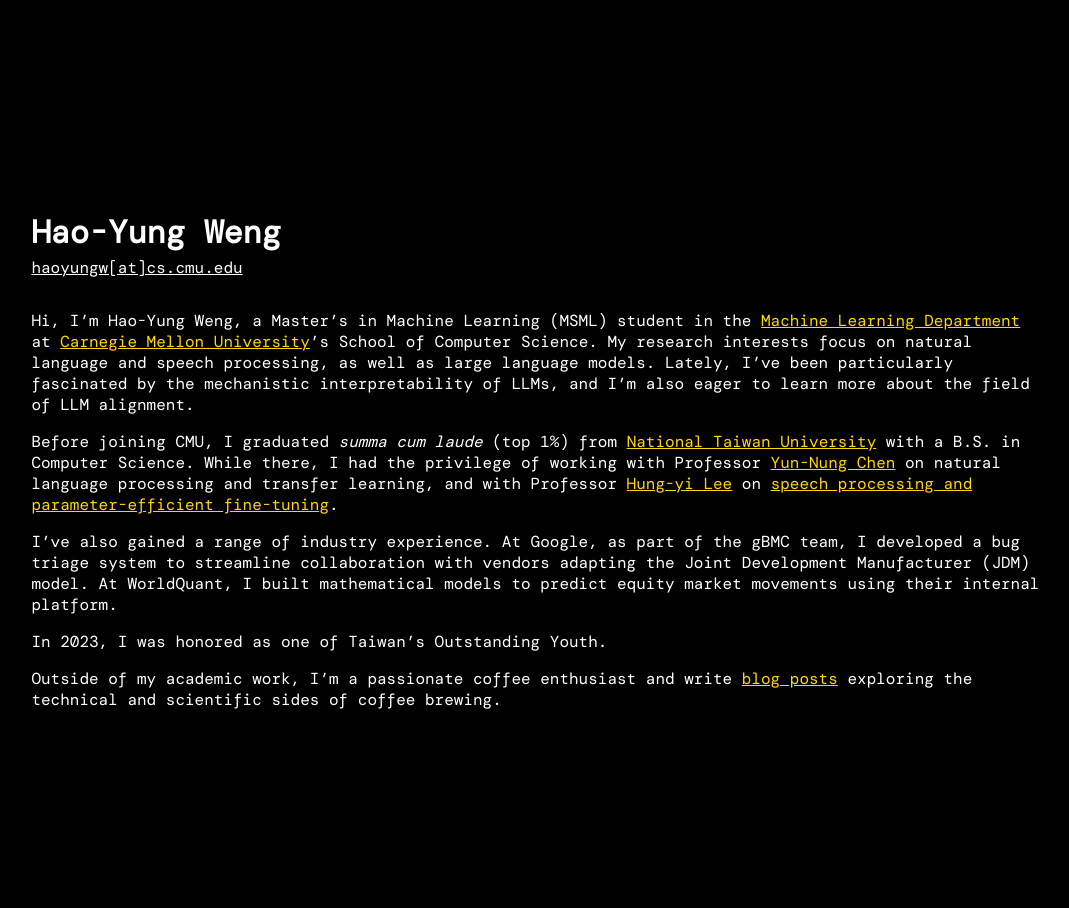
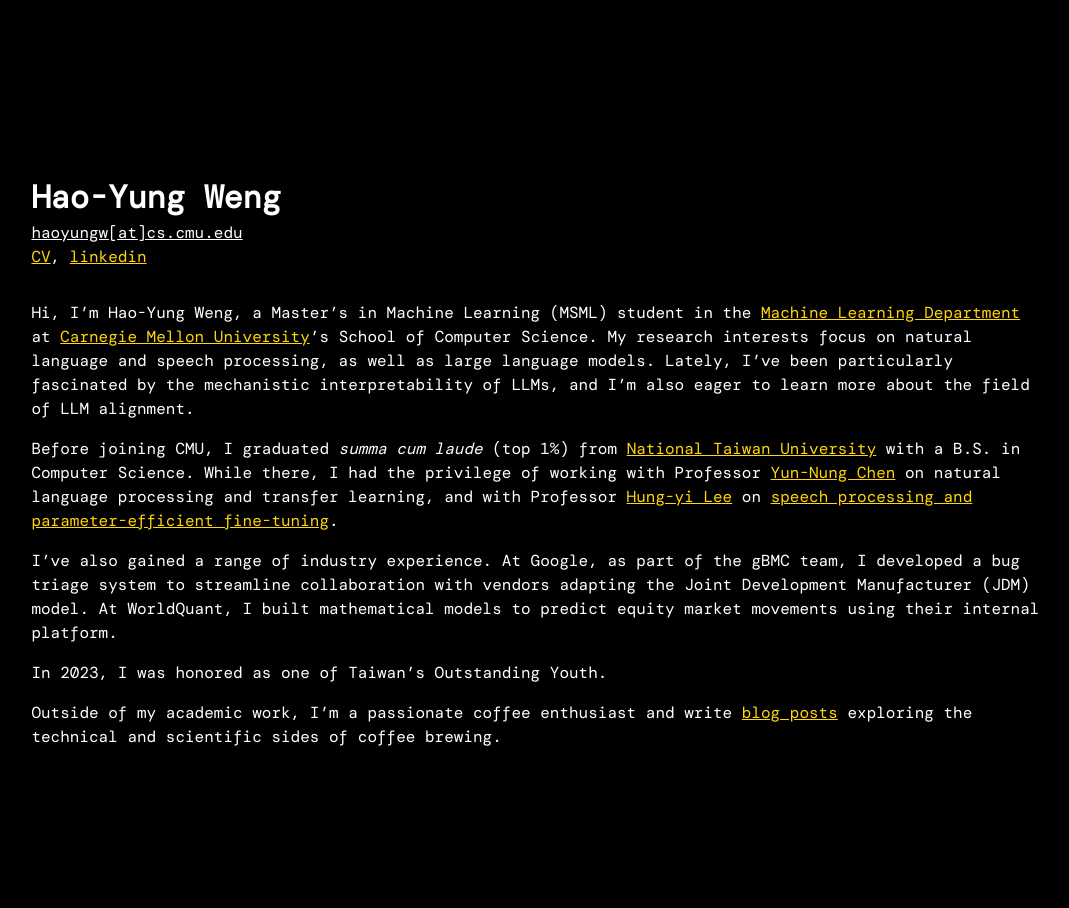
Before and after one commit to haoyungweng/haoyungweng.github.io, a Jekyll site: the page built from index.md, in a window 1280 px wide. Shown: the whole page, without its empty margins (103-1172 px from the left). Built offline with Jekyll 4.4.1, drawn with Linux system fonts in a browser that asks for light colours.

Commit message:
fine-tune margin, add cv

```diff
--- a/_layouts/home.html
+++ b/_layouts/home.html
@@ -14,30 +14,37 @@
             display: flex;
             justify-content: center;
             align-items: center;
+            line-height: 1.5;
         }
 
         h1 {
-            margin-bottom: 0.25rem;
+            margin-bottom: 0rem;
         }
 
         a {
             color: rgb(255, 214, 10);
         }
 
-        p.subtitle {
-            margin-top: 0.25rem;
-            margin-bottom: 2rem;
+        p.email {
+            margin-top: 0rem;
+            margin-bottom: 0rem;
         }
 
-        p.subtitle a {
+        p.email a {
             color: white !important;
+        }
+
+        p.links {
+            margin-top: 0rem;
+            margin-bottom: 2rem;
         }
 
         @media (max-width: 767px) {
             .content {
-                max-width: 90%;
                 margin-top: 4rem;
                 margin-bottom: 2rem;
+                margin-left: 1rem;
+                margin-right: 1rem;
             }
         }
 
--- a/index.md
+++ b/index.md
@@ -5,8 +5,11 @@ layout: home
 
 # Hao-Yung Weng
 
-{: .subtitle }
+{: .email }
 [haoyungw[at]cs.cmu.edu](mailto:haoyungw@cs.cmu.edu)
+
+{: .links }
+[CV](assets/CV_20240917.pdf), [linkedin](https://www.linkedin.com/in/haoyungweng/)
 
 Hi, I'm Hao-Yung Weng, a Master's in Machine Learning (MSML) student in the [Machine Learning Department](https://www.ml.cmu.edu/) at [Carnegie Mellon University](https://www.cmu.edu/)'s School of Computer Science. My research interests focus on natural language and speech processing, as well as large language models. Lately, I've been particularly fascinated by the mechanistic interpretability of LLMs, and I'm also eager to learn more about the field of LLM alignment.
 
@@ -16,4 +19,4 @@ I've also gained a range of industry experience. At Google, as part of the gBMC
 
 In 2023, I was honored as one of Taiwan's Outstanding Youth.
 
-Outside of my academic work, I'm a passionate coffee enthusiast and write [blog posts](https://whycoffee.blog) exploring the technical and scientific sides of coffee brewing.
+Outside of my academic work, I'm a passionate coffee enthusiast and write [blog posts](https://whycoffee.blog/en) exploring the technical and scientific sides of coffee brewing.
```
Also changed, not shown: 1 other file.
